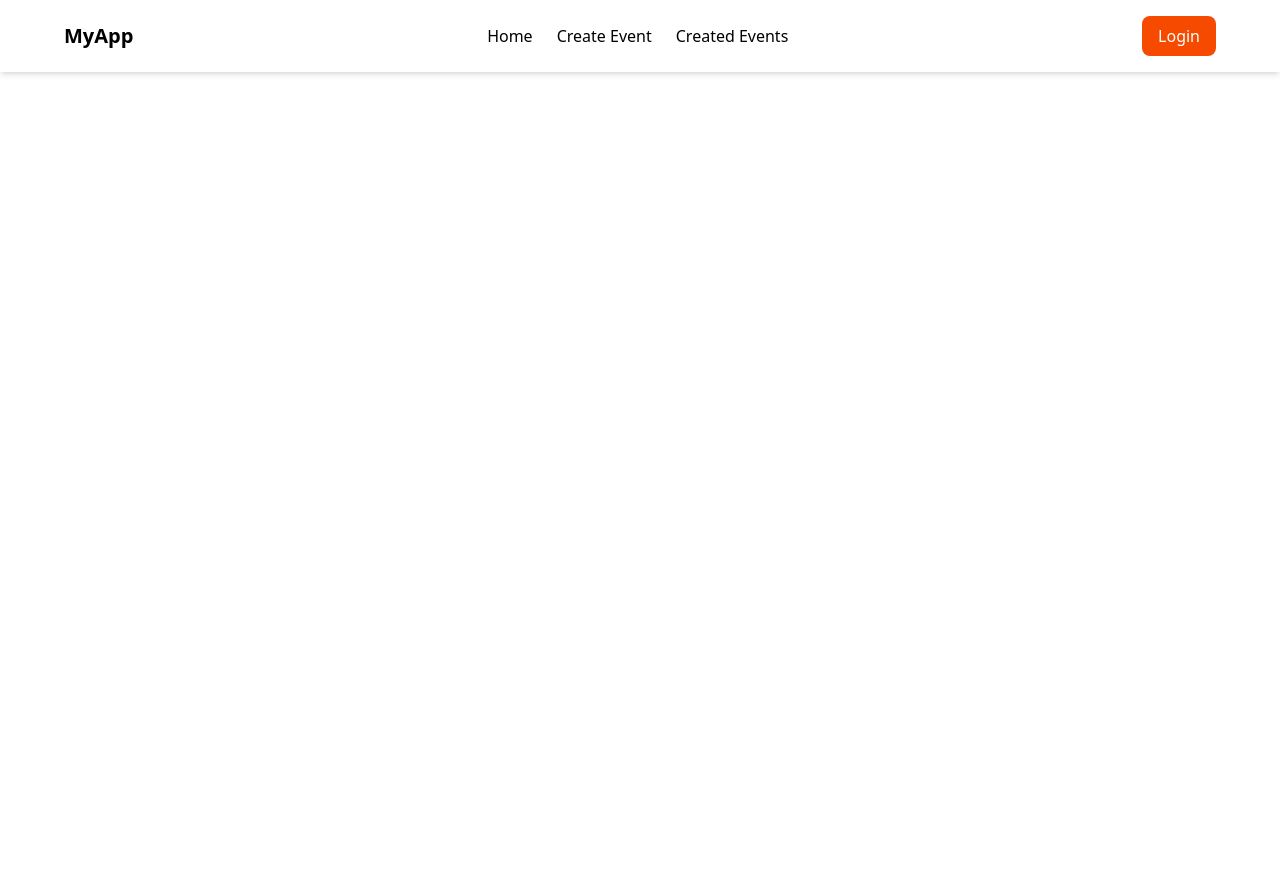
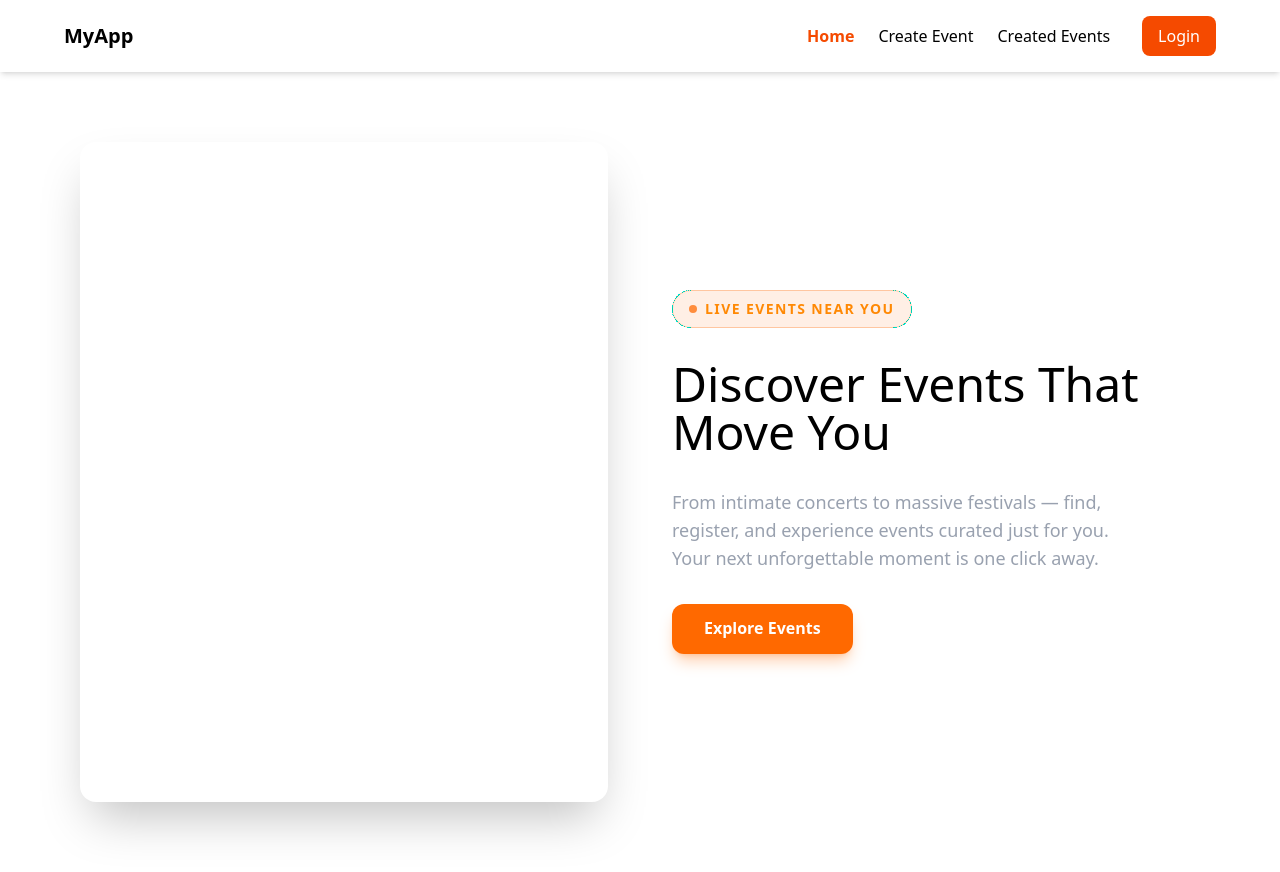
Before and after one commit to Pragatheesh-I/event-management, a Next.js app: page / in a window 1280 px wide. Before the commit the page ends 800 px from the top, so only its background shows below. Built offline with nearby package versions, Linux system fonts and the light colour scheme.

Commit message:
Modify the hero section

```diff
--- a/src/app/components/HeroSection.tsx
+++ b/src/app/components/HeroSection.tsx
@@ -1,12 +1,80 @@
-import React from 'react'
+// import React from 'react'
 
-const HeroSection = () => {
+// const HeroSection = () => {
+//   return (
+//     <div>
+//       <div></div>
+//       <div></div>
+//     </div>
+//   )
+// }
+
+// export default HeroSection
+"use client";
+
+import Image from "next/image";
+import Link from "next/link";
+
+export default function HeroSection() {
   return (
-    <div>
-      <div></div>
-      <div></div>
-    </div>
-  )
+    <section className="min-h-screen flex items-center px-8 md:px-20 py-16 overflow-hidden">
+      <div className="max-w-7xl mx-auto w-full grid grid-cols-1 md:grid-cols-2 gap-16 items-center">
+
+        {/* Left - Image */}
+        <div className="relative">
+          <div className="relative rounded-2xl overflow-hidden aspect-[4/5] w-full shadow-2xl">
+            {/* <Image
+              src="https://images.unsplash.com/photo-1492684223066-81342ee5ff30?w=800&q=80"
+              alt="Event hero"
+              fill
+              className="object-cover"
+              priority
+            /> */}
+            {/* Overlay gradient */}
+            {/* <div className="absolute inset-0 bg-gradient-to-t from-black/40 to-transparent" /> */}
+          </div>
+        </div>
+
+        {/* Right - Text */}
+        <div className="flex flex-col gap-8">
+          {/* Tag */}
+          <span className="inline-flex w-fit items-center gap-2 bg-orange-500/10 border border-orange-500/30 text-orange-400 text-sm font-semibold px-4 py-2 rounded-full tracking-widest uppercase">
+            <span className="w-2 h-2 bg-orange-500 rounded-full animate-pulse" />
+            Live Events Near You
+          </span>
+
+          {/* Heading */}
+          <h1 className="text-5xl">
+            Discover Events That Move You
+          </h1>
+
+          {/* Description */}
+          <p className="text-gray-400 text-lg max-w-md">
+            From intimate concerts to massive festivals — find, register, and
+            experience events curated just for you. Your next unforgettable
+            moment is one click away.
+          </p>
+
+
+
+          {/* CTA Buttons */}
+          <div className="flex gap-4 flex-wrap">
+            <Link
+              href="/explore-events"
+              className="bg-orange-500 hover:bg-orange-600 text-white font-semibold px-8 py-3 rounded-xl transition-all duration-200 shadow-lg shadow-orange-500/30 hover:shadow-orange-500/50 hover:-translate-y-0.5"
+            >
+              Explore Events
+            </Link>
+            <Link
+              href="/create-event"
+              className="border border-white/20 hover:border-orange-500 text-white hover:text-orange-400 font-semibold px-8 py-3 rounded-xl transition-all duration-200 hover:-translate-y-0.5"
+            >
+              Host an Event
+            </Link>
+          </div>
+        </div>
+
+      </div>
+    </section>
+  );
 }
-
-export default HeroSection
--- a/src/app/components/Navbar.tsx
+++ b/src/app/components/Navbar.tsx
@@ -5,30 +5,49 @@ import { usePathname } from "next/navigation";
 import { navLinks, Role } from "../lib/navconfig";
 
 export default function Navbar({ role }: { role: Role }) {
-  // const pathname = usePathname();
+  const pathname = usePathname();
   const links = navLinks[role];
+
   return (
     <nav className="bg-white shadow-md px-6 py-4">
       <div className="flex items-center justify-between max-w-6xl mx-auto">
+
+        {/* Logo - Left */}
         <Link href="/" className="text-xl font-bold">
           MyApp
         </Link>
 
+        {/* Right side - Links + Button */}
+        <div className="flex items-center gap-8">
           <div className="space-x-6 hidden md:flex">
-          <Link href="/" className="hover:text-orange-600">
+            <Link
+              href="/"
+              className={`hover:text-orange-600 ${
+                pathname === "/" ? "text-orange-600 font-semibold" : ""
+              }`}
+            >
               Home
             </Link>
 
             {links.map(({ label, href }) => (
-            <Link className="hover:text-orange-600" key={href} href={href}>
+              <Link
+                key={href}
+                href={href}
+                className={`hover:text-orange-600 ${
+                  pathname === href ? "text-orange-600 font-semibold" : ""
+                }`}
+              >
                 {label}
               </Link>
             ))}
           </div>
+
           <button className="bg-orange-600 text-white px-4 py-2 rounded-lg hover:bg-orange-700">
             Login
           </button>
         </div>
+
+      </div>
     </nav>
   );
 }
```
Also changed, not shown: 1 other file (tests, documents, lock files or other folders). Lines whose indentation alone changed are shown as unchanged.
